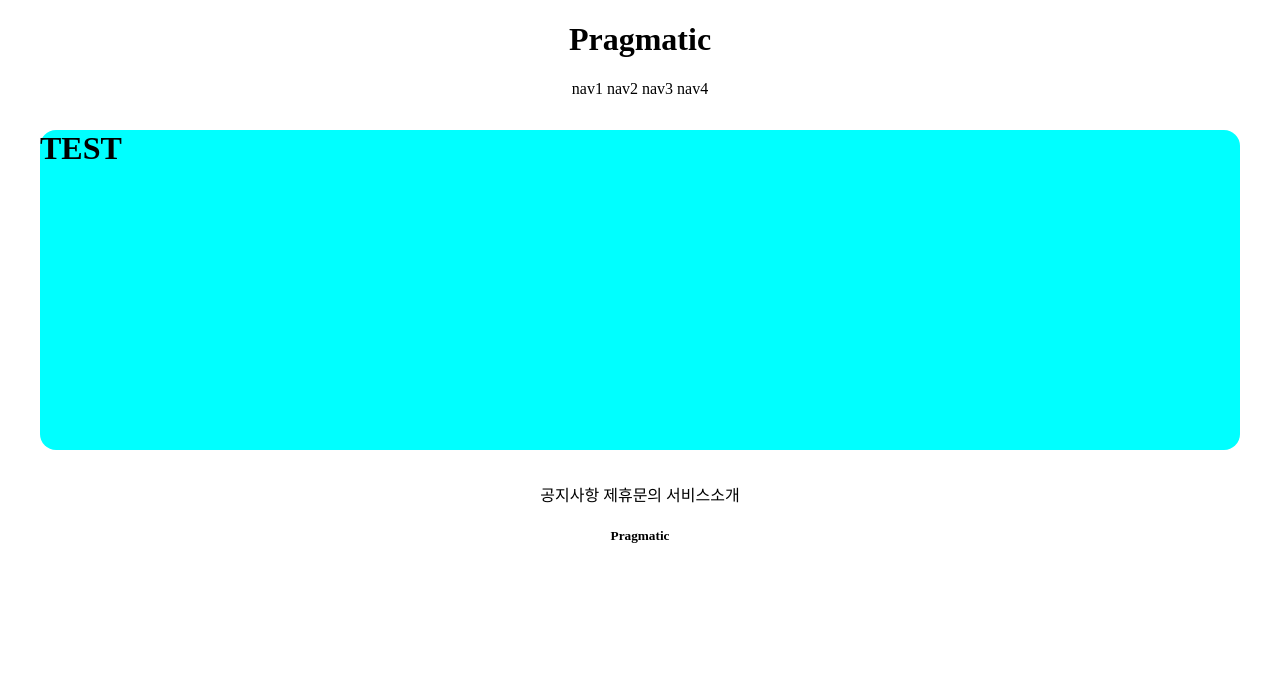
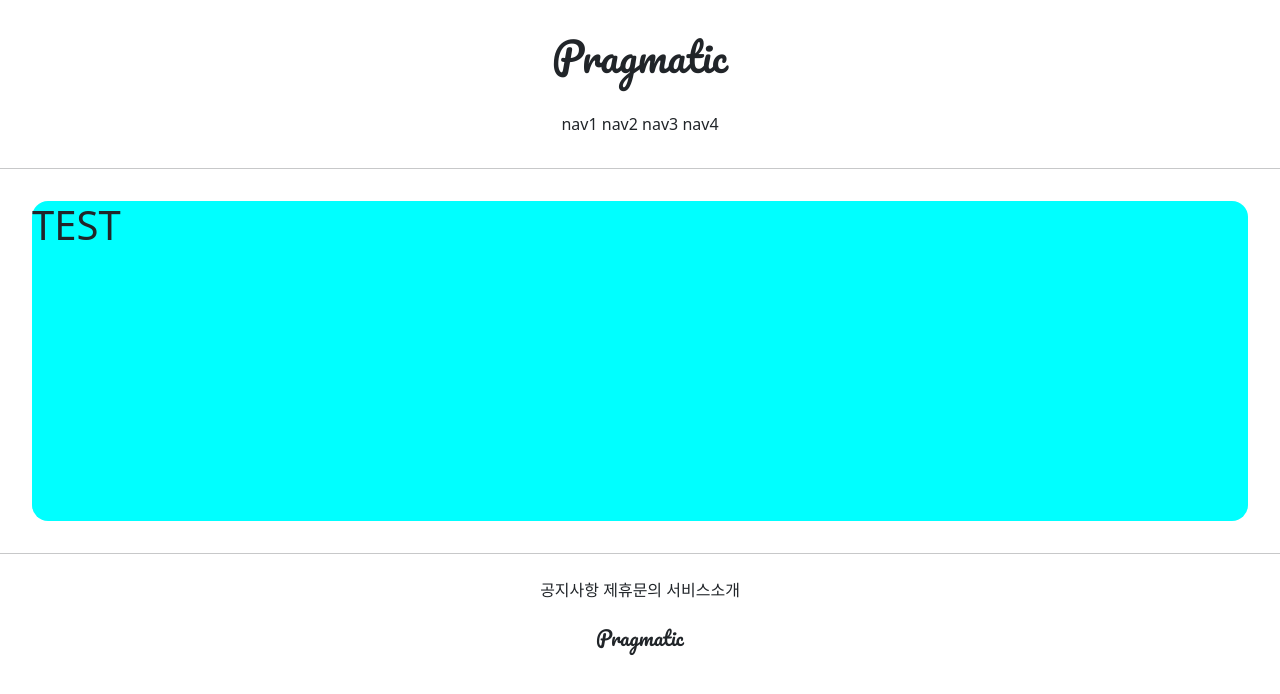
Before and after one commit to go-tech01/gis_4ban_1, a Django app: page /accounts/hello_world/ in a window 1280 px wide. Shown: the top 694 px of the page. Run offline with Django 3.2, Linux system fonts and the light colour scheme; parts of the project's set-up code (start-up, migrations or seed data) failed here and were passed over.

Commit message:
7/6 4ban class commit 3

```diff
--- a/templates/base.html
+++ b/templates/base.html
@@ -7,11 +7,13 @@
 
 {##include문 사용#}
 {% include 'header.html' %}
+<hr>
 
 {##extends 사용 -> 블록을 나눈다 블록을 선언!!#}
 {% block content %}
 {% endblock %}
 
+<hr>
 {% include 'footer.html' %}
 
 </body>
--- a/templates/footer.html
+++ b/templates/footer.html
@@ -3,14 +3,12 @@
 
 <div style="text-align: center">
 
-    <div>
-
+    <div style="margin-top: 1.5rem; ">
         <span>공지사항</span>
         <span>제휴문의</span>
         <span>서비스소개</span>
-
     </div>
-    <div>
+    <div style="margin: 1.5rem 0; font-family: 'Pacifico', cursive;">
         <h5>Pragmatic</h5>
     </div>
 
--- a/templates/head.html
+++ b/templates/head.html
@@ -1,4 +1,15 @@
 <head>
     <meta charset="UTF-8">
     <title>Title</title>
+
+
+    {# BOOTSTRAP LINK#}
+    <link href="https://cdn.jsdelivr.net/npm/bootstrap@5.0.2/dist/css/bootstrap.min.css" rel="stylesheet"
+          integrity="sha384-EVSTQN3/azprG1Anm3QDgpJLIm9Nao0Yz1ztcQTwFspd3yD65VohhpuuCOmLASjC" crossorigin="anonymous">
+    {# GOOGLE FONTS LINK #}
+    <link rel="preconnect" href="https://fonts.googleapis.com">
+    <link rel="preconnect" href="https://fonts.gstatic.com" crossorigin>
+    <link href="https://fonts.googleapis.com/css2?family=Pacifico&display=swap" rel="stylesheet">
+
+
 </head>
--- a/templates/header.html
+++ b/templates/header.html
@@ -1,9 +1,11 @@
 {#<div style="height: 10rem; background-color: aqua; margin: 2rem; border-radius: 1rem">#}
 <div style="text-align: center">
-    <div>
+    <div STYLE="margin: 2rem 0; font-family: 'Pacifico', cursive;">
+        {# 마진 값 하나 - 4방향  / 값 2개 얻으면 - 2방향 ( 상하, 좌우) / 값 4개도 있음#}
+        {# Pacifico 폰트가 안 될때 cursive 폰트를 써라#}
         <h1>Pragmatic</h1>
     </div>
-    <div>
+    <div style="margin-bottom: 2rem;">
         <span>nav1</span>
         <span>nav2</span>
         <span>nav3</span>
```
